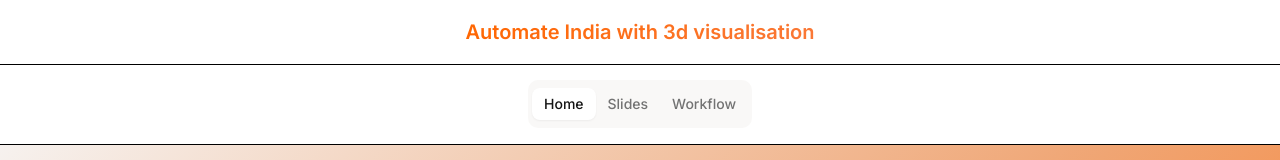
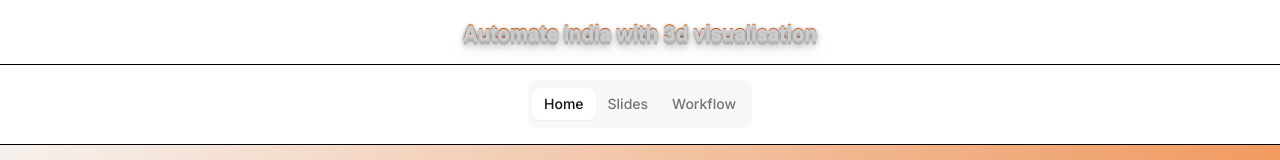
Before and after one commit to merajstack/Automate-India, a React (Vite) app: page / in a window 1280 px wide. Shown: the top 160 px of the page. Built offline with nearby package versions, Linux system fonts and the light colour scheme; the HTML template or start-up script is replaced by a standard one.

Commit message:
Add 3D animated text effect

```diff
--- a/src/pages/Index.tsx
+++ b/src/pages/Index.tsx
@@ -10,7 +10,10 @@ const Index = () => {
       <nav className="fixed top-0 left-0 right-0 z-50 bg-warm-white/95 backdrop-blur-sm border-b border-border">
         <div className="container-custom">
           <div className="flex items-center justify-center h-14 sm:h-16 px-4 sm:px-6">
-            <div className="font-semibold text-lg sm:text-xl gradient-text text-center">
+            <div className="font-bold text-lg sm:text-xl gradient-text text-center animate-fade-in hover-scale transform-gpu perspective-1000 hover:rotate-x-12 hover:rotate-y-6 transition-all duration-500 drop-shadow-lg hover:drop-shadow-2xl" style={{
+              textShadow: '0 1px 0 #ccc, 0 2px 0 #c9c9c9, 0 3px 0 #bbb, 0 4px 0 #b9b9b9, 0 5px 0 #aaa, 0 6px 1px rgba(0,0,0,.1), 0 0 5px rgba(0,0,0,.1), 0 1px 3px rgba(0,0,0,.3), 0 3px 5px rgba(0,0,0,.2), 0 5px 10px rgba(0,0,0,.25)',
+              transform: 'translateZ(0)'
+            }}>
               Automate India with 3d visualisation
             </div>
           </div>
```
